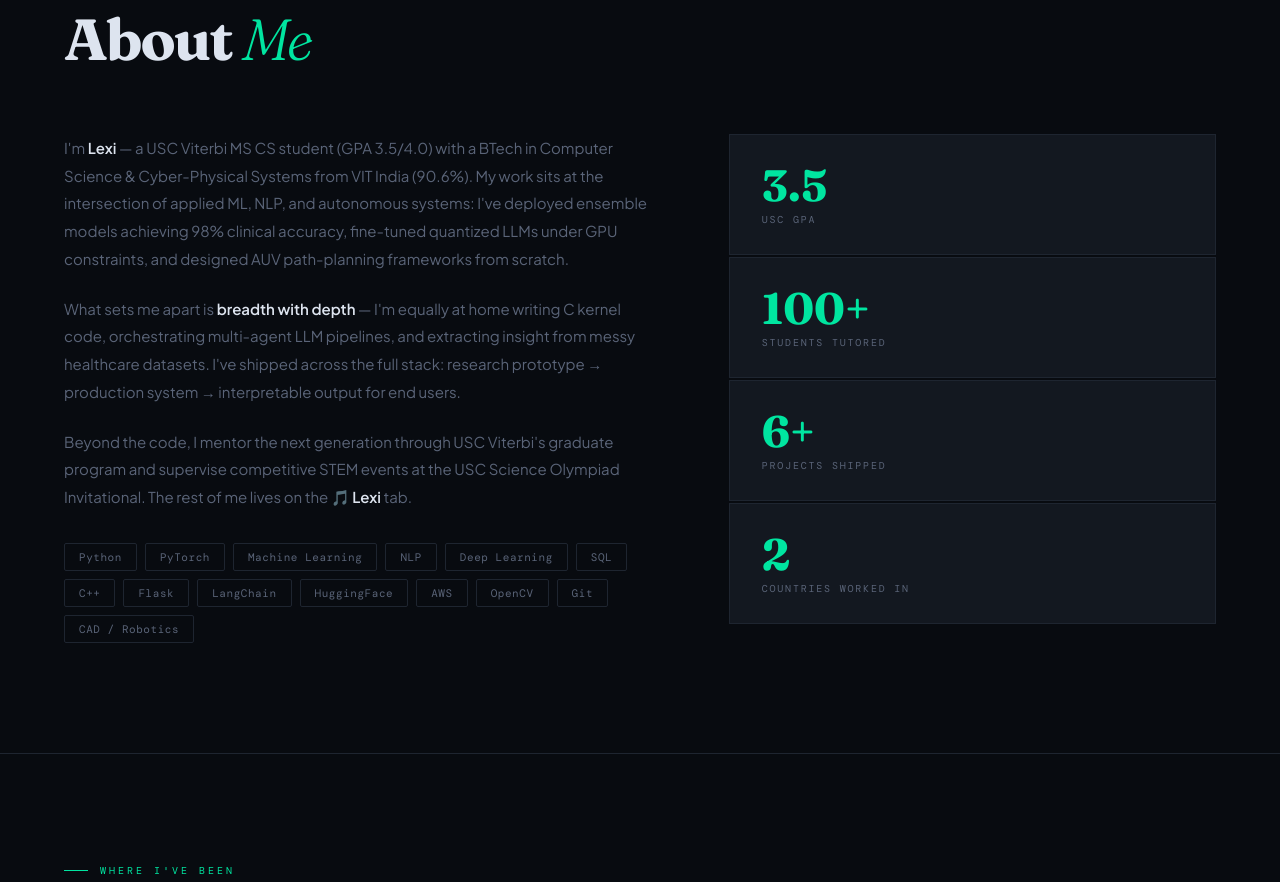
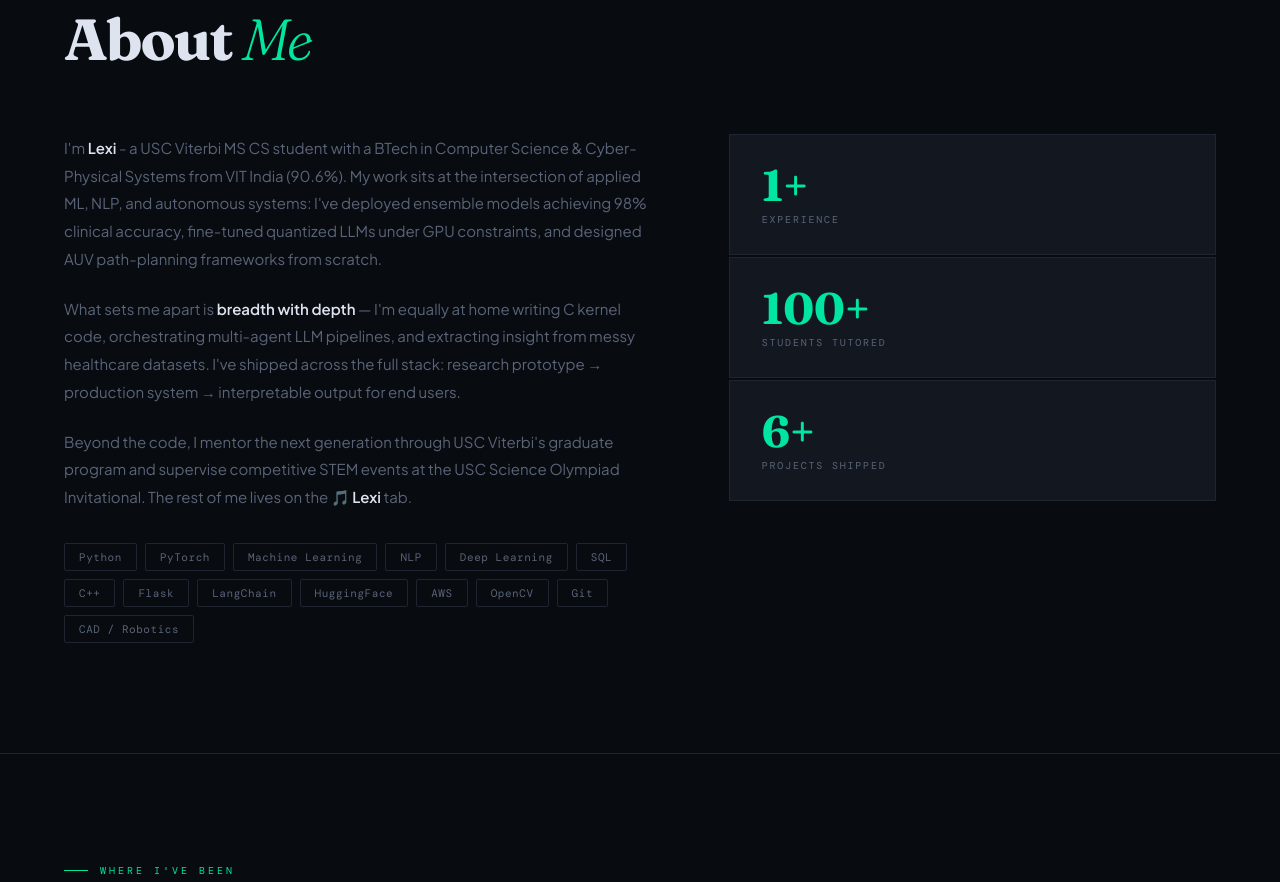
Before and after one commit to Lexi-cod/Lexi-cod.github.io, a plain HTML site: page index.html in a window 1280 px wide. Shown: the part 929-1811 px from the top of the page. Drawn offline with nearby package versions, Linux system fonts and the light colour scheme; a web font is replaced by a local one.

Commit message:
Update about section and experience count
Removed GPA from the about section and updated experience count.

```diff
--- a/index.html
+++ b/index.html
@@ -324,7 +324,7 @@ textarea.t-input{height:110px;resize:vertical;}
     <h2 class="t-section-title">About <em>Me</em></h2>
     <div class="about-layout">
       <div class="about-text reveal">
-        <p>I'm <strong>Lexi</strong> — a USC Viterbi MS CS student (GPA 3.5/4.0) with a BTech in Computer Science & Cyber-Physical Systems from VIT India (90.6%). My work sits at the intersection of applied ML, NLP, and autonomous systems: I've deployed ensemble models achieving 98% clinical accuracy, fine-tuned quantized LLMs under GPU constraints, and designed AUV path-planning frameworks from scratch.</p>
+        <p>I'm <strong>Lexi</strong> - a USC Viterbi MS CS student with a BTech in Computer Science & Cyber-Physical Systems from VIT India (90.6%). My work sits at the intersection of applied ML, NLP, and autonomous systems: I've deployed ensemble models achieving 98% clinical accuracy, fine-tuned quantized LLMs under GPU constraints, and designed AUV path-planning frameworks from scratch.</p>
         <p>What sets me apart is <strong>breadth with depth</strong> — I'm equally at home writing C kernel code, orchestrating multi-agent LLM pipelines, and extracting insight from messy healthcare datasets. I've shipped across the full stack: research prototype → production system → interpretable output for end users.</p>
         <p>Beyond the code, I mentor the next generation through USC Viterbi's graduate program and supervise competitive STEM events at the USC Science Olympiad Invitational. The rest of me lives on the <strong>🎵 Lexi</strong> tab.</p>
         <div class="skills-list">
@@ -332,10 +332,9 @@ textarea.t-input{height:110px;resize:vertical;}
         </div>
       </div>
       <div class="about-sidebar reveal">
-        <div class="stat-tile"><div class="num">3.5</div><div class="lbl">USC GPA</div></div>
+        <div class="stat-tile"><div class="num">1+</div><div class="lbl">Experience</div></div>
         <div class="stat-tile"><div class="num">100+</div><div class="lbl">Students Tutored</div></div>
         <div class="stat-tile"><div class="num">6+</div><div class="lbl">Projects Shipped</div></div>
-        <div class="stat-tile"><div class="num">2</div><div class="lbl">Countries Worked In</div></div>
       </div>
     </div>
   </section>
```
